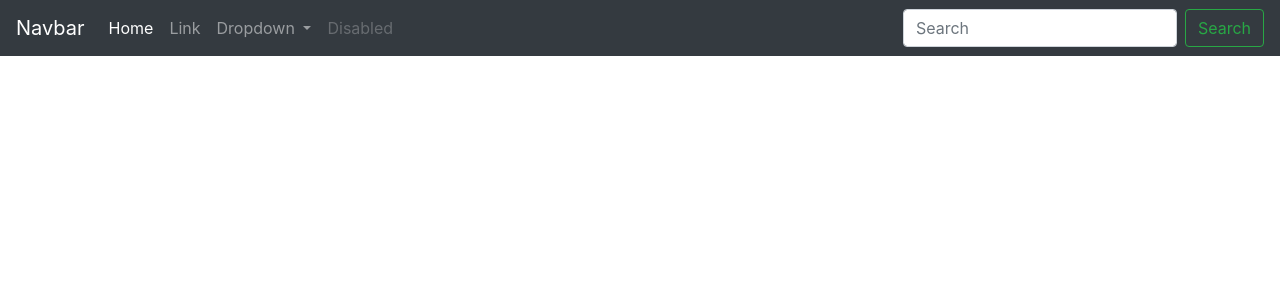
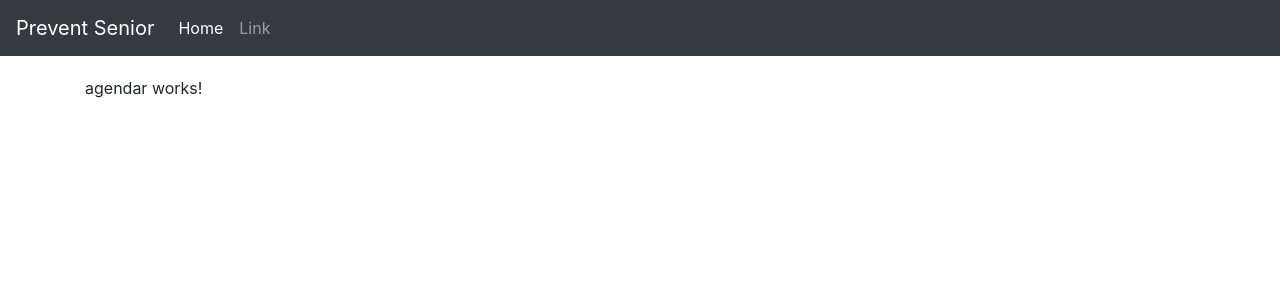
Before and after one commit to cassiorangel/Prevent-senior, an Angular app: page /agendar in a window 1280 px wide. Before the commit this address led to /. Shown: the top 300 px of the page. Built offline with nearby package versions, Linux system fonts and the light colour scheme.

Commit message:
lazy load implementado

```diff
--- a/src/app/agendamento/agendamento-routing.module.ts
+++ b/src/app/agendamento/agendamento-routing.module.ts
@@ -1,7 +1,13 @@
 import { NgModule } from '@angular/core';
 import { Routes, RouterModule } from '@angular/router';
+import { AgendarComponent } from './agendar/agendar.component';
 
-const routes: Routes = [];
+const routes: Routes = [
+  {
+    path: '',
+    component: AgendarComponent
+  }
+];
 
 @NgModule({
   imports: [RouterModule.forChild(routes)],
--- a/src/app/agendamento/agendar/agendar.component.html
+++ b/src/app/agendamento/agendar/agendar.component.html
@@ -1 +1,7 @@
-<p>agendar works!</p>
+<div class="row">
+    <div class="col-sm-12 topo">
+        <p>agendar works!</p>
+
+    </div>
+
+</div>
--- a/src/app/agendamento/agendar/agendar.component.scss
+++ b/src/app/agendamento/agendar/agendar.component.scss
@@ -0,0 +1,3 @@
+.topo{
+    margin-top: 20px;
+}
--- a/src/app/app-routing.module.ts
+++ b/src/app/app-routing.module.ts
@@ -1,7 +1,17 @@
 import { NgModule } from '@angular/core';
 import { Routes, RouterModule } from '@angular/router';
 
-const routes: Routes = [];
+const routes: Routes = [
+  {
+    path: 'agendar',
+    loadChildren: () => import('./agendamento/agendamento.module').then(m => m.AgendamentoModule)
+  },
+  {
+    path: '',
+    redirectTo: '/agendar',
+    pathMatch: 'full'
+  }
+];
 
 @NgModule({
   imports: [RouterModule.forRoot(routes)],
--- a/src/app/app.component.html
+++ b/src/app/app.component.html
@@ -1,6 +1,7 @@
 <nav class="navbar navbar-expand-lg navbar-dark bg-dark">
-  <a class="navbar-brand" href="#">Navbar</a>
-  <button class="navbar-toggler" type="button" data-toggle="collapse" data-target="#navbarSupportedContent" aria-controls="navbarSupportedContent" aria-expanded="false" aria-label="Toggle navigation">
+  <a class="navbar-brand" href="#">Prevent Senior</a>
+  <button class="navbar-toggler" type="button" data-toggle="collapse" data-target="#navbarSupportedContent"
+    aria-controls="navbarSupportedContent" aria-expanded="false" aria-label="Toggle navigation">
     <span class="navbar-toggler-icon"></span>
   </button>
 
@@ -12,24 +13,9 @@
       <li class="nav-item">
         <a class="nav-link" href="#">Link</a>
       </li>
-      <li class="nav-item dropdown">
-        <a class="nav-link dropdown-toggle" href="#" id="navbarDropdown" role="button" data-toggle="dropdown" aria-haspopup="true" aria-expanded="false">
-          Dropdown
-        </a>
-        <div class="dropdown-menu" aria-labelledby="navbarDropdown">
-          <a class="dropdown-item" href="#">Action</a>
-          <a class="dropdown-item" href="#">Another action</a>
-          <div class="dropdown-divider"></div>
-          <a class="dropdown-item" href="#">Something else here</a>
-        </div>
-      </li>
-      <li class="nav-item">
-        <a class="nav-link disabled" href="#">Disabled</a>
-      </li>
     </ul>
-    <form class="form-inline my-2 my-lg-0">
-      <input class="form-control mr-sm-2" type="search" placeholder="Search" aria-label="Search">
-      <button class="btn btn-outline-success my-2 my-sm-0" type="submit">Search</button>
-    </form>
   </div>
 </nav>
+<div class="container">
+  <router-outlet></router-outlet>
+</div>
```
